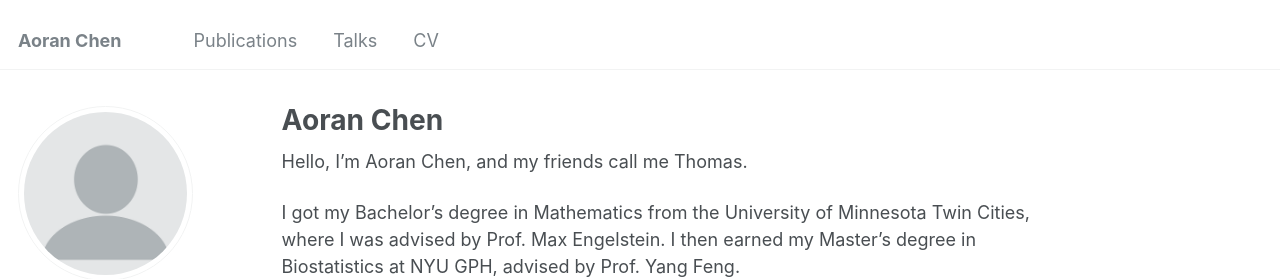
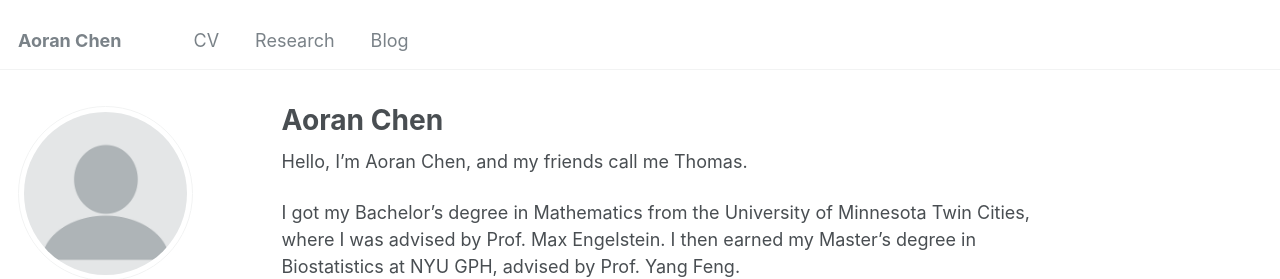
Before and after one commit to samohtaerg/samohtaerg.github.io, a Jekyll site: the page built from _pages/about.md, in a window 1280 px wide. Shown: the top 279 px of the page. Built offline with Jekyll 4.4.1, drawn with Linux system fonts in a browser that asks for light colours.

Commit message:
Update navigation.yml

```diff
--- a/_data/navigation.yml
+++ b/_data/navigation.yml
@@ -5,11 +5,14 @@
 # prevent it from being included in the site.
 
 main:
-  - title: "Publications"
+  - title: "CV"
+    url: /cv/
+
+  - title: "Research"
     url: /publications/
 
-  - title: "Talks"
-    url: /talks/
+  # - title: "Talks"
+  #   url: /talks/
 
   # - title: "Teaching"
   #   url: /teaching/
@@ -17,11 +20,8 @@ main:
   # - title: "Portfolio"
   #   url: /portfolio/
 
-  # - title: "Blog Posts"
-  #   url: /year-archive/
-
-  - title: "CV"
-    url: /cv/
+  - title: "Blog"
+    url: /year-archive/
 
   # - title: "Guide"
   #   url: /markdown/
```
